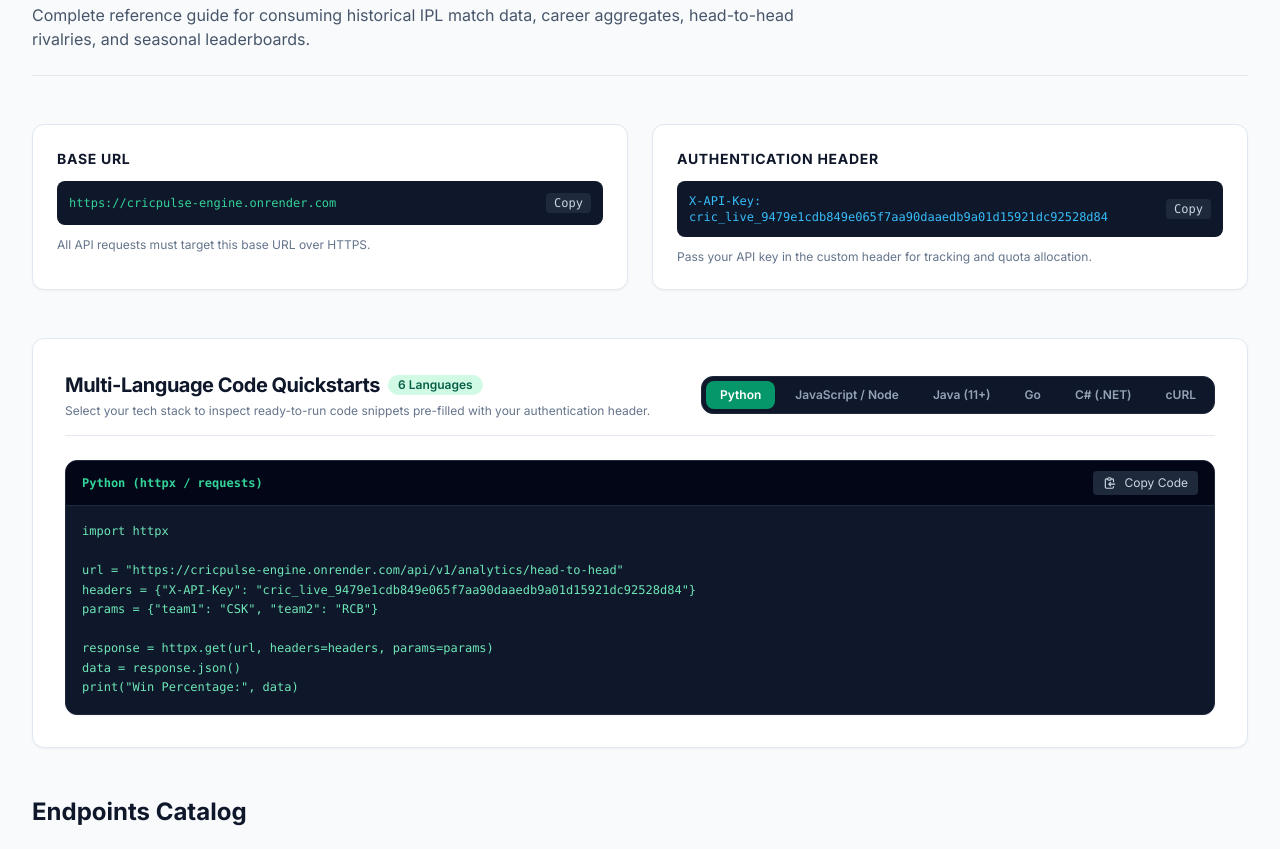
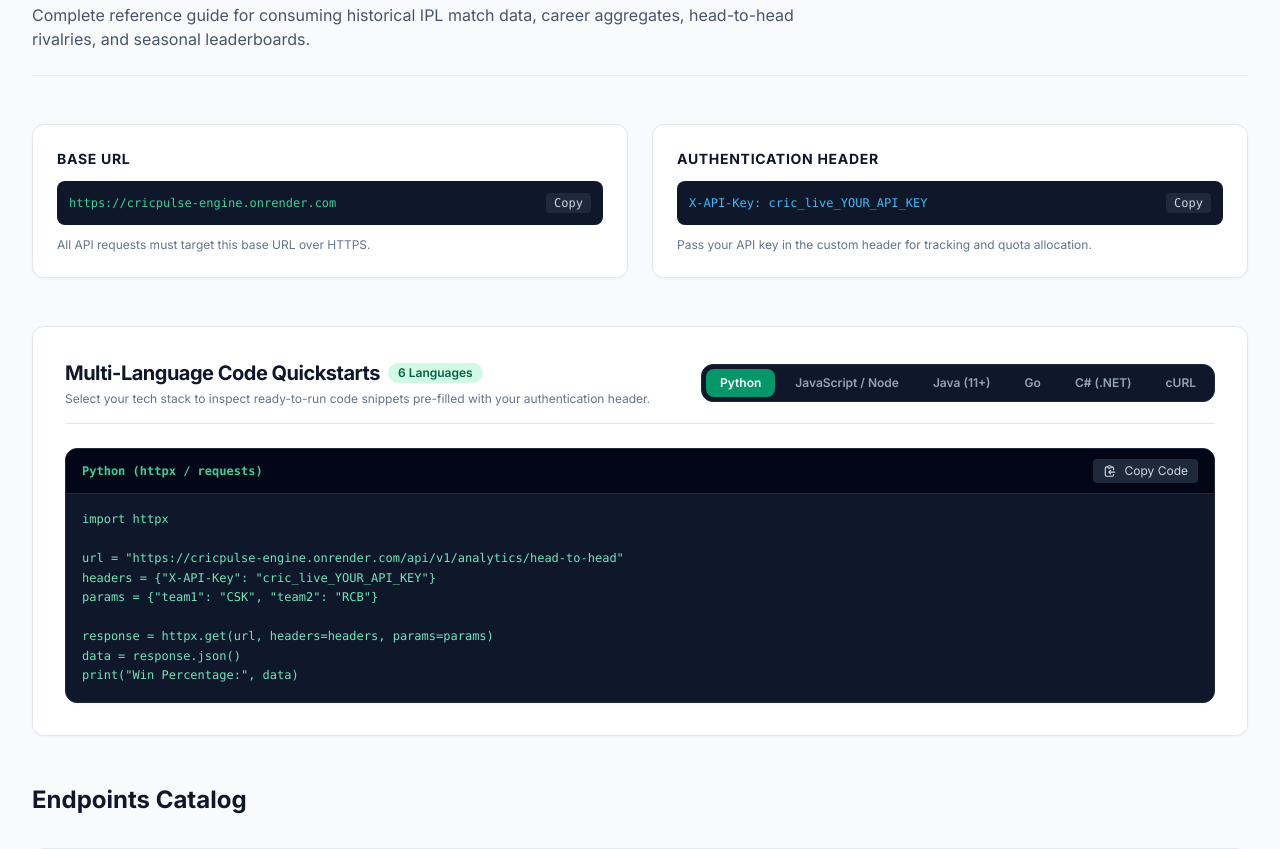
Before and after one commit to ShaikhHamza104/CricPulse-Portal, a Django app: page /docs/ in a window 1280 px wide. Shown: the part 170-1019 px from the top of the page. Run offline with Django 5.2, Linux system fonts and the light colour scheme; the visitor is signed in with stand-in values (Sample User, id 1); data comes from the database, SQL or seed files in the repository; some libraries are stand-ins or nearby versions.

Commit message:
fix(security): hash API keys with SHA-256 and remove plaintext storage and exposure (assumed client forwards X-API-Key to live proxy)

```diff
--- a/apps/portal/admin.py
+++ b/apps/portal/admin.py
@@ -17,8 +17,8 @@ class APIKeyAdmin(admin.ModelAdmin):
         "created_at",
     )
     list_filter = ("is_active", "tier", "created_at")
-    search_fields = ("user__username", "user__email", "key", "name")
-    readonly_fields = ("created_at", "last_used_at", "revoked_at", "total_requests")
+    search_fields = ("user__username", "user__email", "hashed_key", "prefix", "last4", "name")
+    readonly_fields = ("created_at", "last_used_at", "revoked_at", "total_requests", "hashed_key", "prefix", "last4")
     actions = ["revoke_keys", "activate_keys"]
 
     @admin.display(description="API Key")
--- a/apps/portal/models.py
+++ b/apps/portal/models.py
@@ -1,3 +1,10 @@
+import secrets
+from django.conf import settings
+from django.db import models
+from django.utils import timezone
+
+
+import hashlib
 import secrets
 from django.conf import settings
 from django.db import models
@@ -8,6 +15,7 @@ class APIKey(models.Model):
     """
     Cryptographically secure API Key issued to a registered developer.
     Enables access to CricPulse-Engine analytical endpoints.
+    Keys are stored as SHA-256 hashes for zero-leak security.
     """
 
     TIER_CHOICES = [
@@ -26,11 +34,21 @@ class APIKey(models.Model):
         default="Default Production Key",
         help_text="A friendly label to identify this key.",
     )
-    key = models.CharField(
-        max_length=80,
+    hashed_key = models.CharField(
+        max_length=64,
         unique=True,
         db_index=True,
-        help_text="Unique secret key (cric_live_...)",
+        help_text="SHA-256 cryptographic hash of the API key.",
+    )
+    prefix = models.CharField(
+        max_length=16,
+        default="cric_live_",
+        help_text="Display prefix (e.g. cric_live_).",
+    )
+    last4 = models.CharField(
+        max_length=4,
+        default="",
+        help_text="Last 4 characters of the key for identification.",
     )
     tier = models.CharField(
         max_length=20,
@@ -53,6 +71,9 @@ class APIKey(models.Model):
     last_used_at = models.DateTimeField(null=True, blank=True)
     revoked_at = models.DateTimeField(null=True, blank=True)
 
+    # Ephemeral storage for raw key immediately after generation (not persisted)
+    _raw_key: str | None = None
+
     class Meta:
         verbose_name = "API Key"
         verbose_name_plural = "API Keys"
@@ -66,21 +87,46 @@ class APIKey(models.Model):
         """Generate a cryptographically secure 24-byte hex token with a domain prefix."""
         return f"cric_live_{secrets.token_hex(24)}"
 
+    @staticmethod
+    def hash_key(raw_token: str) -> str:
+        """Calculate the SHA-256 hex digest of a raw token."""
+        return hashlib.sha256(raw_token.strip().encode("utf-8")).hexdigest()
+
+    @property
+    def key(self) -> str | None:
+        """
+        Plaintext key is ephemeral and only available in memory immediately
+        after generation in the current session.
+        """
+        return self._raw_key
+
+    @key.setter
+    def key(self, raw_val: str):
+        if raw_val:
+            self._raw_key = raw_val
+            self.hashed_key = self.hash_key(raw_val)
+            self.prefix = raw_val[:10] if len(raw_val) >= 10 else "cric_live_"
+            self.last4 = raw_val[-4:] if len(raw_val) >= 4 else ""
+
     def save(self, *args, **kwargs):
-        if not self.key:
-            self.key = self.generate_secret()
+        if not self.hashed_key:
+            raw = self.generate_secret()
+            self._raw_key = raw
+            self.hashed_key = self.hash_key(raw)
+            self.prefix = raw[:10]
+            self.last4 = raw[-4:]
         super().save(*args, **kwargs)
+
+    def refresh_from_db(self, *args, **kwargs):
+        self._raw_key = None
+        super().refresh_from_db(*args, **kwargs)
 
     @property
     def masked_key(self) -> str:
         """Returns masked version for secure display (e.g. cric_live_••••••••3a7b)."""
-        if not self.key:
-            return ""
-        prefix = "cric_live_"
-        raw = self.key.replace(prefix, "")
-        if len(raw) <= 8:
-            return self.key
-        return f"{prefix}{'•' * 16}{raw[-4:]}"
+        pfx = self.prefix or "cric_live_"
+        l4 = self.last4 or ""
+        return f"{pfx}{'•' * 16}{l4}"
 
     def revoke(self):
         """Immediately revoke this API key."""
--- a/apps/portal/views.py
+++ b/apps/portal/views.py
@@ -141,8 +141,12 @@ def dashboard_view(request):
         settings, "CRICPULSE_ENGINE_URL", "https://cricpulse-engine.onrender.com"
     )
 
-    # Prepare ready-to-run code snippets pre-filled with the user's real key
-    active_key_str = primary_key.key if primary_key else "cric_live_YOUR_KEY_HERE"
+    # Stored keys are hashed (SHA-256) at rest and cannot be retrieved in plaintext.
+    # Code quickstarts use a standard placeholder token.
+    active_key_str = "cric_live_YOUR_API_KEY"
+
+    # Pop one-time flashed raw key from session if a key was just generated
+    newly_created_key = request.session.pop("newly_created_key", None)
 
     snippets = {
         "curl": f'curl -X GET "{engine_url}/api/v1/analytics/head-to-head?team1=CSK&team2=RCB" \\\n     -H "X-API-Key: {active_key_str}"',
@@ -241,6 +245,7 @@ class Program {{
     context = {
         "keys": keys,
         "primary_key": primary_key,
+        "newly_created_key": newly_created_key,
         "active_keys_count": active_keys_count,
         "tier_label": tier_label,
         "tier_code": tier_code,
@@ -272,8 +277,16 @@ def create_key_view(request):
         tier="free",
         rate_limit_per_minute=60,
     )
+    raw_key = key_obj.key
+    if raw_key:
+        request.session["newly_created_key"] = {
+            "name": key_obj.name,
+            "raw_key": raw_key,
+            "masked_key": key_obj.masked_key,
+        }
     messages.success(
-        request, f"New API key '{key_obj.name}' generated successfully ({key_obj.masked_key})."
+        request,
+        f"New API key '{key_obj.name}' generated successfully ({key_obj.masked_key}). Copy your key below — for security, it will never be displayed again."
     )
     return redirect("portal:dashboard")
 
@@ -298,13 +311,8 @@ def docs_view(request):
     engine_url = getattr(
         settings, "CRICPULSE_ENGINE_URL", "https://cricpulse-engine.onrender.com"
     )
-    user_key = None
-    if request.user.is_authenticated:
-        active_key = request.user.api_keys.filter(is_active=True).first()
-        if active_key:
-            user_key = active_key.key
-
-    active_key_str = user_key or "cric_live_YOUR_API_KEY"
+    # Stored keys are hashed (SHA-256) at rest for security; docs quickstarts use standard placeholder.
+    active_key_str = "cric_live_YOUR_API_KEY"
 
     snippets = {
         "curl": f'curl -X GET "{engine_url}/api/v1/analytics/head-to-head?team1=CSK&team2=RCB" \\\n     -H "X-API-Key: {active_key_str}"',
@@ -431,7 +439,8 @@ def verify_key_internal_view(request):
             status=400,
         )
 
-    key_obj = APIKey.objects.select_related("user").filter(key=key_str).first()
+    hashed_input = APIKey.hash_key(key_str)
+    key_obj = APIKey.objects.select_related("user").filter(hashed_key=hashed_input).first()
     if not key_obj:
         return JsonResponse(
             {
```
Also changed, not shown: apps/analytics/views.py (+2 -5 lines), templates/portal/dashboard.html (+29 -16 lines), tests/test_api_keys.py (+24 -4 lines), tests/test_auth.py (+2 -1 lines), tests/test_security.py (+34 -0 lines), apps/portal/migrations/0002_hash_api_keys.py (added).
